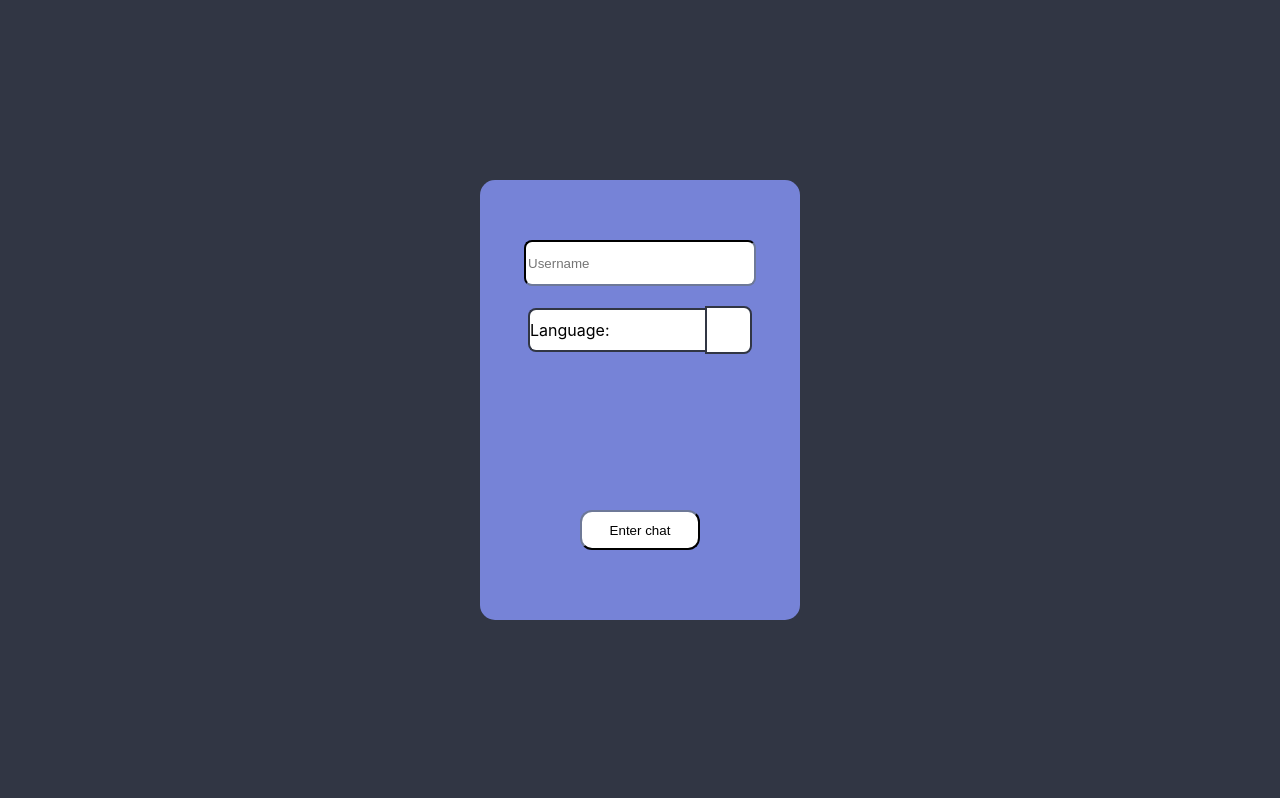
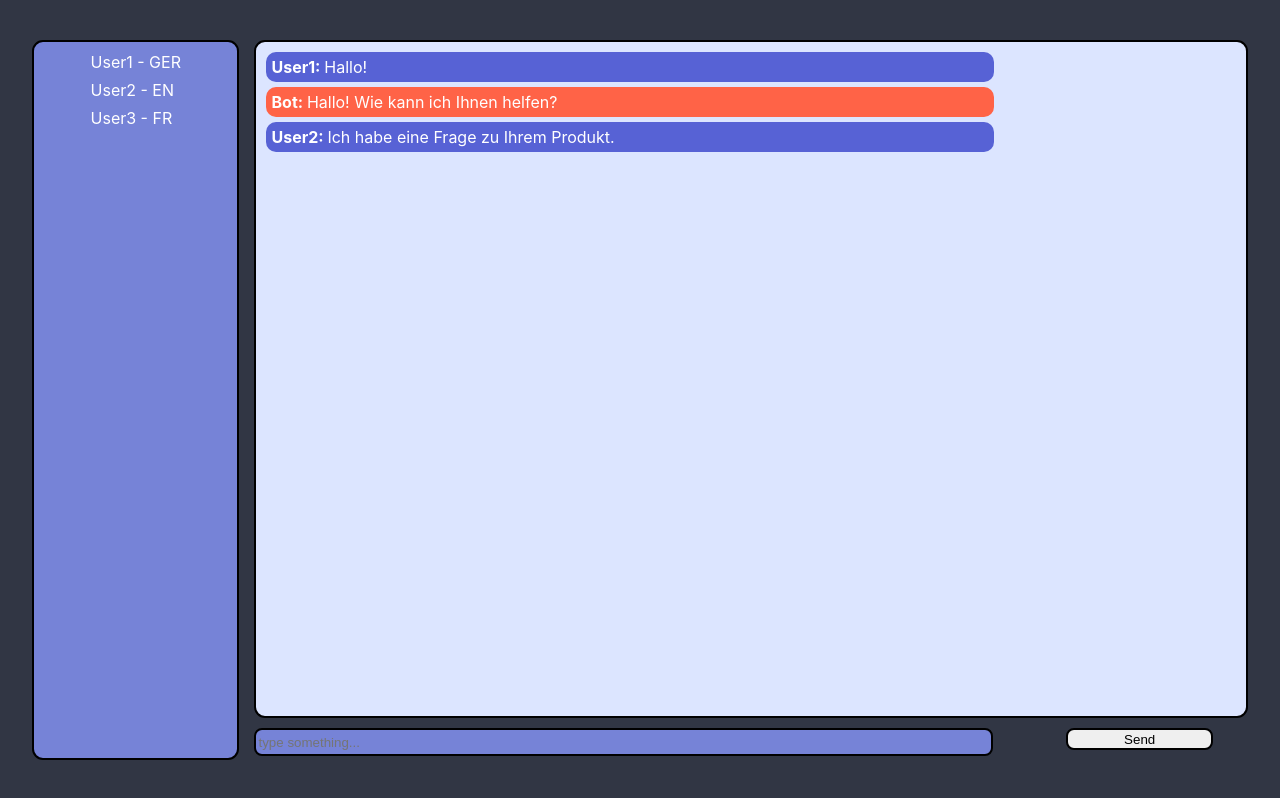
Before and after one commit to FelixNeufeld/Verteilte-Systeme-Frontend, a React (Create React App) app in the folder verteilte-systeme-frontend/: page / in a window 1280 px wide. Built offline with nearby package versions, Linux system fonts and the light colour scheme.

Commit message:
Chatcreen added without functionality

```diff
--- a/verteilte-systeme-frontend/package.json
+++ b/verteilte-systeme-frontend/package.json
@@ -8,6 +8,7 @@
     "@testing-library/user-event": "^13.5.0",
     "react": "^18.2.0",
     "react-dom": "^18.2.0",
+    "react-router-dom": "^6.22.0",
     "react-scripts": "5.0.1",
     "web-vitals": "^2.1.4"
   },
--- a/verteilte-systeme-frontend/src/App.css
+++ b/verteilte-systeme-frontend/src/App.css
@@ -81,10 +81,8 @@
 }
 
 
-
 .EnterChatButton:hover,
 .UserNameInput:hover,
-.languageLabel:hover,
 .LanguageSelectButton:hover{
   border-color: orange;
   border-style: solid;
@@ -92,7 +90,7 @@
 
 .EnterChatButton:focus,
 .UserNameInput:focus,
-.languageLabel:focus{
+.LanguageSelectButton:focus{
   outline: none;
   border-color: orange;
   border-style: solid;
--- a/verteilte-systeme-frontend/src/App.js
+++ b/verteilte-systeme-frontend/src/App.js
@@ -14,11 +14,8 @@ const LanguagePicker = () => {
   const [isOpen, setIsOpen] = useState(false);
   const [selectedLanguage, setSelectedLanguage] = useState('EN');
 
+  //TODO: Change filler languages to actual languages
   const supportedLanguages = ['EN', 'DE', 'FR', 'ES', 'RU'];
-
-  const toggleLanguageList = () => {
-    setIsOpen(!isOpen);
-  }
 
   const selectLanguage = (language) => {
     setSelectedLanguage(language);
@@ -26,27 +23,27 @@ const LanguagePicker = () => {
     //TODO: Sprache umstellen in der UI
   }
 
-  return(
+  return (
     <div className='language-picker'>
       <label className="languageLabel">Language:</label>
-      <button className='LanguageSelectButton' onClick={toggleLanguageList}>
-        <span>{selectLanguage}</span>
-      </button>
-      {isOpen && (
-        <ul className="language-list">
-          {supportedLanguages.map((language) => {
-            <li key={language} onClick={() => selectLanguage(language)}>
-              {language}
-            </li>
-          })}
-        </ul>
-      )}
+      <select
+        className='LanguageSelectButton'
+        value={selectedLanguage}
+        onChange={(e) => selectLanguage(e.target.value)}
+      >
+        {supportedLanguages.map((language) => (
+          <option key={language} value={language}>
+            {language}
+          </option>
+        ))}
+      </select>
     </div>
-  )
-}
+  );
+};
 
 const EnterChatButton = () => {
   //TODO: functionality
+
   return(
   <div className='buttonContainer'>
     <button className="EnterChatButton">Enter chat</button>
@@ -68,7 +65,7 @@ const LoginSite = () => {
 
 function App() {
   return (
-    <LoginSite></LoginSite>
+    <LoginSite />
   );
 }
 
--- /dev/null
+++ b/verteilte-systeme-frontend/src/ChatScreen.css
@@ -0,0 +1,140 @@
+/* ChatScreen.css */
+
+.Background {
+    background-color: #313644;
+    height: 100vh;
+    width: 100%;
+    display: flex;
+  }
+
+  .flexContainer {
+    display: flex;
+    width: 95%;
+    height: 90%
+  }
+
+
+  .chatMembersListContainer {
+    background-color: #7683D7;
+    width: 17%;
+    display: flex;
+    flex-direction: column;
+    margin-right: 15px;
+    align-items: center;
+    border: solid 2px;
+    border-radius: 11px;
+  }
+
+  .chatMembersListContainer:hover,
+  .chatWindowContainer:hover,
+  .messageInput:hover
+  {
+    border-color: orange;
+  }
+
+  .membersList {
+    padding: 10px;
+  }
+
+  .member {
+    margin-bottom: 8px;
+    color: white;
+  }
+
+  .member:hover{
+    color: orange;
+  }
+
+  /* ChatWindowAndInputContainer Styles */
+  .chatWindowAndInputContainer {
+    width: 83%;
+    display: flex;
+    flex-direction: column;
+  }
+
+  /* ChatWindow Styles */
+  .chatWindowContainer {
+    height: 97%;
+    background-color: #DCE5FF;
+    overflow-y: auto;
+    border: solid 2px;
+    border-radius: 11px;
+  }
+
+  .chatMessages {
+    padding: 10px;
+    display: flex;
+    flex-direction: column;
+  }
+
+  .message {
+    display: inline-block;
+    margin-bottom: 5px;
+    padding: 5px;
+    background-color: #5762D5;
+    border-radius: 10px;
+    max-width: 75%;
+    box-sizing: border-box;
+  }
+
+  .userMessage {
+    background-color: #5762D5;
+    color: #fff;
+  }
+
+  .botMessage {
+    background-color: #FF6347;
+    color: #fff;
+  }
+
+  .sender {
+    font-weight: bold;
+    color: white;
+  }
+
+  .messageInputContainer {
+    width: 100% - 20px;
+    display: flex;
+    justify-content: space-between;
+    padding: 10px 10px 10px 0px;
+  }
+
+  .inputContainer{
+    width: 75%;
+    justify-content: center;
+    align-items: center;
+  }
+
+  .messageInput {
+    width: 99%;
+    height: 100%;
+    border: solid 2px;
+    border-color: black;
+    border-radius: 8px;
+    background-color: #7683D7;
+    color: white;
+  }
+
+  .messageInput:focus{
+    outline: none;
+    border-color: orange;
+  }
+
+  /* MessageSendButton Styles */
+  .SendButtonContainer {
+    width: 20%;
+    display: flex;
+    justify-content: center;
+  }
+
+  .sendButton {
+    width: 75%;
+    height: 100%;
+    border: solid 2px;
+    border-radius: 8px;
+  }
+
+  .sendButton:hover{
+    border-color: orange;
+    background-color: white;
+  }
--- /dev/null
+++ b/verteilte-systeme-frontend/src/ChatScreen.js
@@ -0,0 +1,75 @@
+import './ChatScreen.css';
+
+const ChatWindow = () => {
+    // Sample messages, TODO: Make dynamic
+    const messages = [
+      { id: 1, sender: 'User1', content: 'Hallo!' },
+      { id: 2, sender: 'Bot', content: 'Hallo! Wie kann ich Ihnen helfen?' },
+      { id: 3, sender: 'User2', content: 'Ich habe eine Frage zu Ihrem Produkt.' },
+    ];
+
+    return (
+      <div className="chatWindowContainer">
+        <div className="chatMessages">
+          {messages.map((message) => (
+            <div key={message.id} className={`message ${message.sender === 'Bot' ? 'botMessage' : 'userMessage'}`}>
+              <span className="sender">{message.sender}: </span>
+              {message.content}
+            </div>
+          ))}
+        </div>
+      </div>
+    );
+  };
+
+    const MessageInput = () => {
+        return (
+          <div className='messageInputContainer'>
+            <div className="inputContainer">
+              <input type="text" placeholder='type something...' className="messageInput"></input>
+            </div>
+            <div className="SendButtonContainer">
+              <button className='sendButton'>Send</button>
+            </div>
+          </div>
+        )
+      }
+
+const ChatMemberList = () => {
+    //Demodata TODO: make dynamic
+    const members = [
+        { id: 1, username: 'User1', language: 'GER' },
+        { id: 2, username: 'User2', language: 'EN' },
+        { id: 3, username: 'User3', language: 'FR' },
+      ];
+
+      return (
+        <div className="chatMembersListContainer">
+          <div className="membersList">
+            {members.map((member) => (
+              <div key={member.id} className="member">
+                {`${member.username} - ${member.language}`}
+              </div>
+            ))}
+          </div>
+        </div>
+      );
+    };
+
+
+    function ChatScreen() {
+        return (
+          <div className='Background'>
+            <div className="flexContainer">
+              <ChatMemberList />
+              <div className="chatWindowAndInputContainer">
+                <ChatWindow />
+                <MessageInput />
+              </div>
+            </div>
+          </div>
+        );
+      }
+
+
+  export default ChatScreen;
--- a/verteilte-systeme-frontend/src/index.js
+++ b/verteilte-systeme-frontend/src/index.js
@@ -3,11 +3,12 @@ import ReactDOM from 'react-dom/client';
 import './index.css';
 import App from './App';
 import reportWebVitals from './reportWebVitals';
+import ChatScreen from './ChatScreen';
 
 const root = ReactDOM.createRoot(document.getElementById('root'));
 root.render(
   <React.StrictMode>
-    <App />
+    <ChatScreen />
   </React.StrictMode>
 );
 
```
Also changed, not shown: verteilte-systeme-frontend/openapi-1.0.2(1).yml (added, +166 -0 lines), 1 other file (tests, documents, lock files or other folders).
